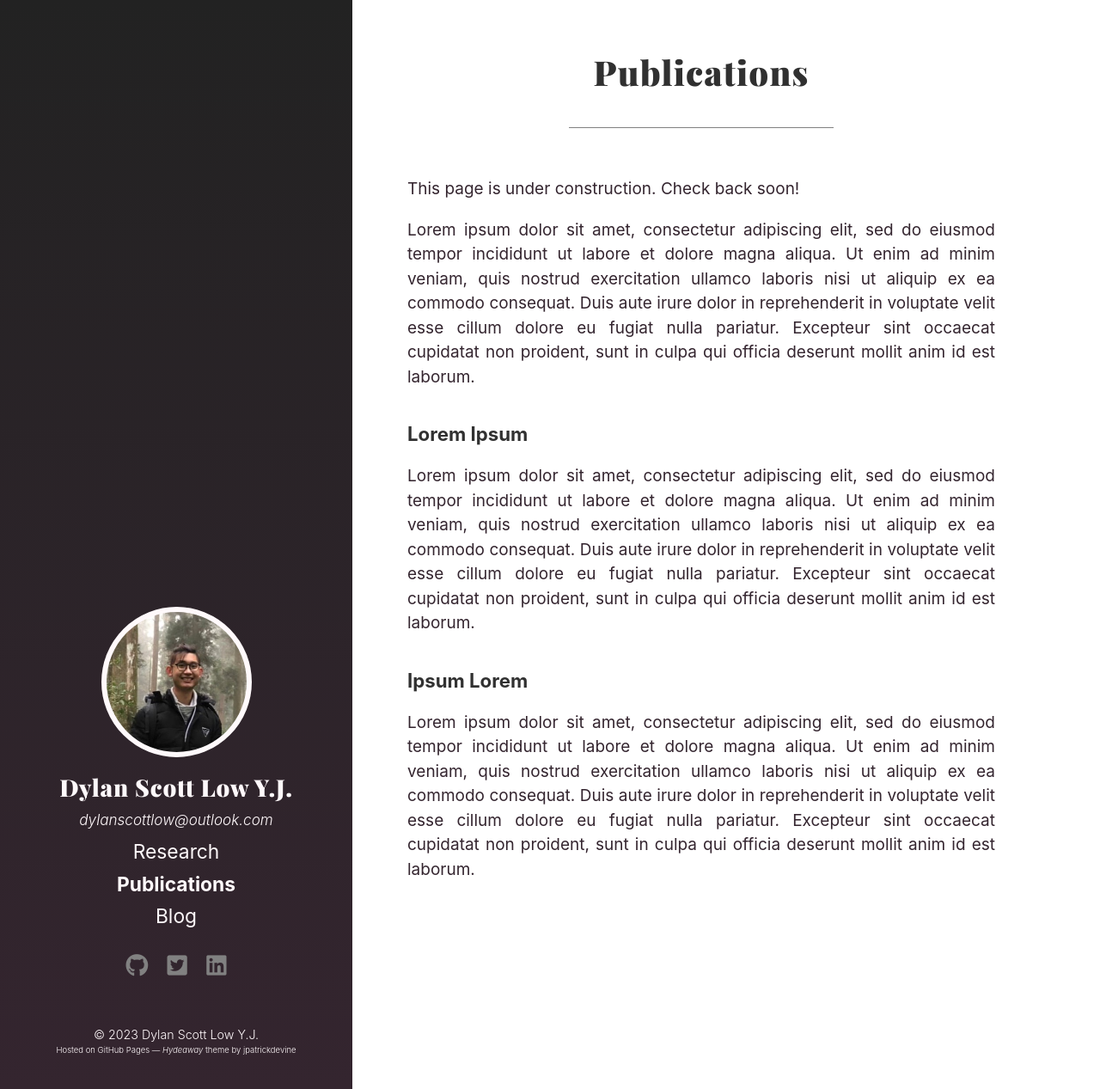
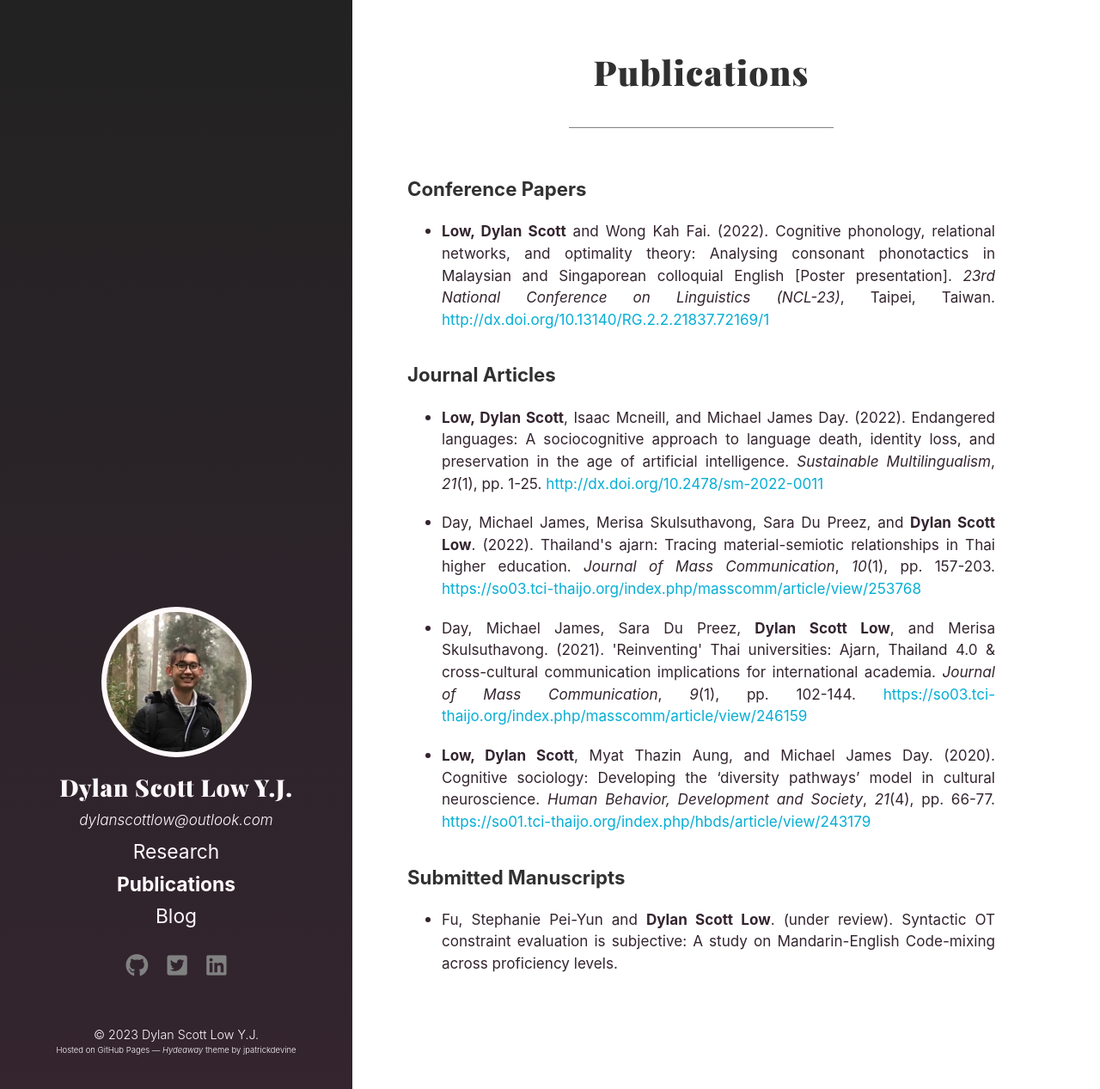
Before and after one commit to dylanscottlow/dylanscottlow.github.io, a Jekyll site: the page built from publications.md, in a window 1280 px wide and 1267 px high. Shown: the whole window at 86% size. Built offline with Jekyll 4.4.1, drawn with Linux system fonts in a browser that asks for light colours; a style sheet for code colours, icons or effects is not loaded.

Commit message:
Update content of publications page

```diff
--- a/_sass/_poole.scss
+++ b/_sass/_poole.scss
@@ -141,6 +141,10 @@ tbody tr:nth-child(odd) th {
   font-size: 0.9rem;
   font-weight: 300;
   color: #FFF9FB;
+}
+.citation-list {
+  font-size: 0.9rem;
+  font-weight: 380;
 }
 
 
--- a/publications.md
+++ b/publications.md
@@ -4,14 +4,20 @@ title: Publications
 order: 2
 ---
 
-This page is under construction. Check back soon!
+### Conference Papers
 
-Lorem ipsum dolor sit amet, consectetur adipiscing elit, sed do eiusmod tempor incididunt ut labore et dolore magna aliqua. Ut enim ad minim veniam, quis nostrud exercitation ullamco laboris nisi ut aliquip ex ea commodo consequat. Duis aute irure dolor in reprehenderit in voluptate velit esse cillum dolore eu fugiat nulla pariatur. Excepteur sint occaecat cupidatat non proident, sunt in culpa qui officia deserunt mollit anim id est laborum.
+* <p class="citation-list"><b>Low, Dylan Scott</b> and Wong Kah Fai. (2022). Cognitive phonology, relational networks, and optimality theory: Analysing consonant phonotactics in Malaysian and Singaporean colloquial English [Poster presentation]. <i>23rd National Conference on Linguistics (NCL-23)</i>, Taipei, Taiwan. <a href="http://dx.doi.org/10.13140/RG.2.2.21837.72169/1" target="_blank" rel="noopener noreferrer">http://dx.doi.org/10.13140/RG.2.2.21837.72169/1</a> <i class="ai ai-open-access"></i></p>
 
-### Lorem Ipsum
+### Journal Articles
 
-Lorem ipsum dolor sit amet, consectetur adipiscing elit, sed do eiusmod tempor incididunt ut labore et dolore magna aliqua. Ut enim ad minim veniam, quis nostrud exercitation ullamco laboris nisi ut aliquip ex ea commodo consequat. Duis aute irure dolor in reprehenderit in voluptate velit esse cillum dolore eu fugiat nulla pariatur. Excepteur sint occaecat cupidatat non proident, sunt in culpa qui officia deserunt mollit anim id est laborum.
+* <p class="citation-list"><b>Low, Dylan Scott</b>, Isaac Mcneill, and Michael James Day. (2022). Endangered languages: A sociocognitive approach to language death, identity loss, and preservation in the age of artificial intelligence. <i>Sustainable Multilingualism</i>, <i>21</i>(1), pp. 1-25. <a href="http://dx.doi.org/10.2478/sm-2022-0011" target="_blank" rel="noopener noreferrer">http://dx.doi.org/10.2478/sm-2022-0011</a> <i class="ai ai-scopus"></i> <i class="ai ai-open-access"></i></p>
 
-### Ipsum Lorem
+* <p class="citation-list">Day, Michael James, Merisa Skulsuthavong, Sara Du Preez, and <b>Dylan Scott Low</b>. (2022). Thailand's ajarn: Tracing material-semiotic relationships in Thai higher education. <i>Journal of Mass Communication</i>, <i>10</i>(1), pp. 157-203. <a href="https://so03.tci-thaijo.org/index.php/masscomm/article/view/253768" target="_blank" rel="noopener noreferrer">https://so03.tci-thaijo.org/index.php/masscomm/article/view/253768</a> <i class="ai ai-open-access"></i></p>
 
-Lorem ipsum dolor sit amet, consectetur adipiscing elit, sed do eiusmod tempor incididunt ut labore et dolore magna aliqua. Ut enim ad minim veniam, quis nostrud exercitation ullamco laboris nisi ut aliquip ex ea commodo consequat. Duis aute irure dolor in reprehenderit in voluptate velit esse cillum dolore eu fugiat nulla pariatur. Excepteur sint occaecat cupidatat non proident, sunt in culpa qui officia deserunt mollit anim id est laborum.
+* <p class="citation-list">Day, Michael James, Sara Du Preez, <b>Dylan Scott Low</b>, and Merisa Skulsuthavong. (2021). 'Reinventing' Thai universities: Ajarn, Thailand 4.0 & cross-cultural communication implications for international academia. <i>Journal of Mass Communication</i>, <i>9</i>(1), pp. 102-144. <a href="https://so03.tci-thaijo.org/index.php/masscomm/article/view/246159" target="_blank" rel="noopener noreferrer">https://so03.tci-thaijo.org/index.php/masscomm/article/view/246159</a> <i class="ai ai-open-access"></i></p>
+
+* <p class="citation-list"><b>Low, Dylan Scott</b>, Myat Thazin Aung, and Michael James Day. (2020). Cognitive sociology: Developing the ‘diversity pathways’ model in cultural neuroscience. <i>Human Behavior, Development and Society</i>, <i>21</i>(4), pp. 66-77. <a href="https://so01.tci-thaijo.org/index.php/hbds/article/view/243179" target="_blank" rel="noopener noreferrer">https://so01.tci-thaijo.org/index.php/hbds/article/view/243179</a> <i class="ai ai-open-access"></i></p>
+
+### Submitted Manuscripts
+
+* <p class="citation-list">Fu, Stephanie Pei-Yun and <b>Dylan Scott Low</b>. (under review). Syntactic OT constraint evaluation is subjective: A study on Mandarin-English Code-mixing across proficiency levels.</p>
```
